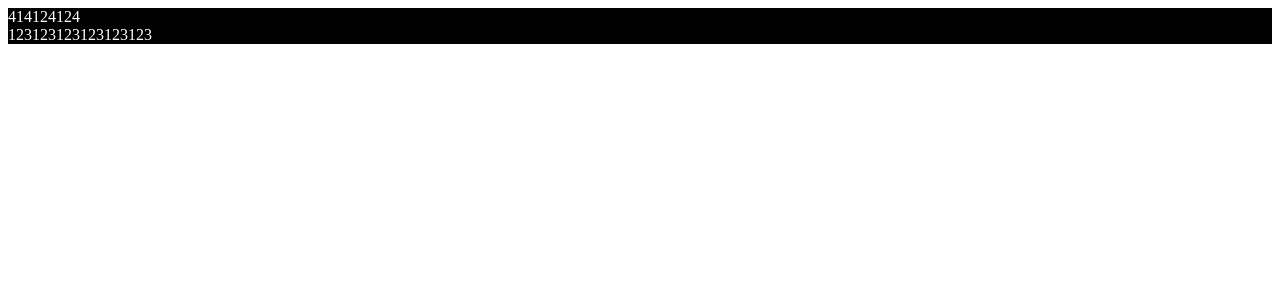
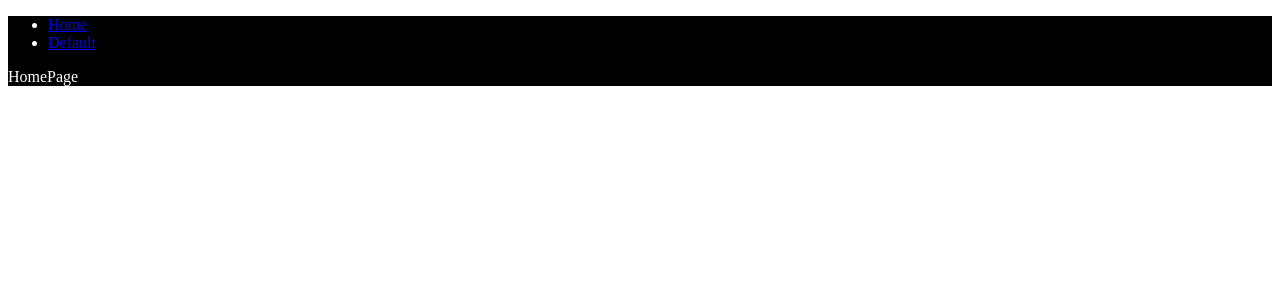
Before and after one commit to BinhNguyen1234/ReactBaseFromWebpack, a React app: page /home in a window 1280 px wide. Shown: the top 300 px of the page. Built offline with nearby package versions, Linux system fonts and the light colour scheme.

Commit message:
add react-router

```diff
--- a/package.json
+++ b/package.json
@@ -21,7 +21,8 @@
         "@types/react": "^18.2.38",
         "@types/react-dom": "^18.2.17",
         "react": "^18.2.0",
-        "react-dom": "^18.2.0"
+        "react-dom": "^18.2.0",
+        "react-router-dom": "^6.20.0"
     },
     "devDependencies": {
         "@babel/cli": "^7.23.4",
--- a/src/FFF.tsx
+++ /dev/null
@@ -1,9 +0,0 @@
-import React from 'react'
-
-export default function FFFF() {
-    return (
-        <>
-            <div>123123123123123123</div>
-        </>
-    )
-}
--- a/src/index.tsx
+++ b/src/index.tsx
@@ -1,17 +1,10 @@
 import React from 'react'
 import ReactDOM from 'react-dom/client'
-import FFFF from './FFF'
 import './global.css'
+import { RouterProvider } from 'react-router-dom'
+import router from './pages/Router'
 ReactDOM.createRoot(document.getElementById('root')).render(
     <React.StrictMode>
-        <Fff></Fff>
+        <RouterProvider router={router}/>
     </React.StrictMode>
 )
-function Fff (): JSX.Element {
-    return (
-        <>
-            <div>414124124</div>
-            <FFFF></FFFF>
-        </>
-    )
-}
--- /dev/null
+++ b/src/layout/LayoutCommon.tsx
@@ -0,0 +1,18 @@
+import React from 'react'
+import { NavLink, Outlet } from 'react-router-dom'
+
+export default function NavBar (): JSX.Element {
+    return (
+        <>
+            <ul>
+                <li>
+                    <NavLink to="/home"> Home </NavLink>
+                </li>
+                <li>
+                    <NavLink to="/"> Default</NavLink>
+                </li>
+            </ul>
+            <Outlet></Outlet>
+        </>
+    )
+}
--- /dev/null
+++ b/src/pages/Default/index.tsx
@@ -0,0 +1,9 @@
+import React from 'react'
+
+export default function DefaultPage (): JSX.Element {
+    return (
+        <>
+            <div>DefaultPage</div>
+        </>
+    )
+}
--- /dev/null
+++ b/src/pages/Home/index.tsx
@@ -0,0 +1,9 @@
+import React from 'react'
+
+export default function HomePage (): JSX.Element {
+    return (
+        <>
+            <div>HomePage</div>
+        </>
+    )
+}
--- /dev/null
+++ b/src/pages/Router.tsx
@@ -0,0 +1,22 @@
+import { createBrowserRouter } from 'react-router-dom'
+import HomePage from './Home'
+import DefaultPage from './Default'
+import NavBar from '../layout/LayoutCommon'
+const router = createBrowserRouter([
+    {
+        element: <NavBar/>,
+        path: '/',
+        children: [
+            {
+                path: '/home',
+                element: <HomePage/>
+            },
+            {
+                path: '',
+                element: <DefaultPage/>
+            }
+        ]
+    }
+])
+
+export default router
```
Also changed, not shown: 1 other file (tests, documents, lock files or other folders).
